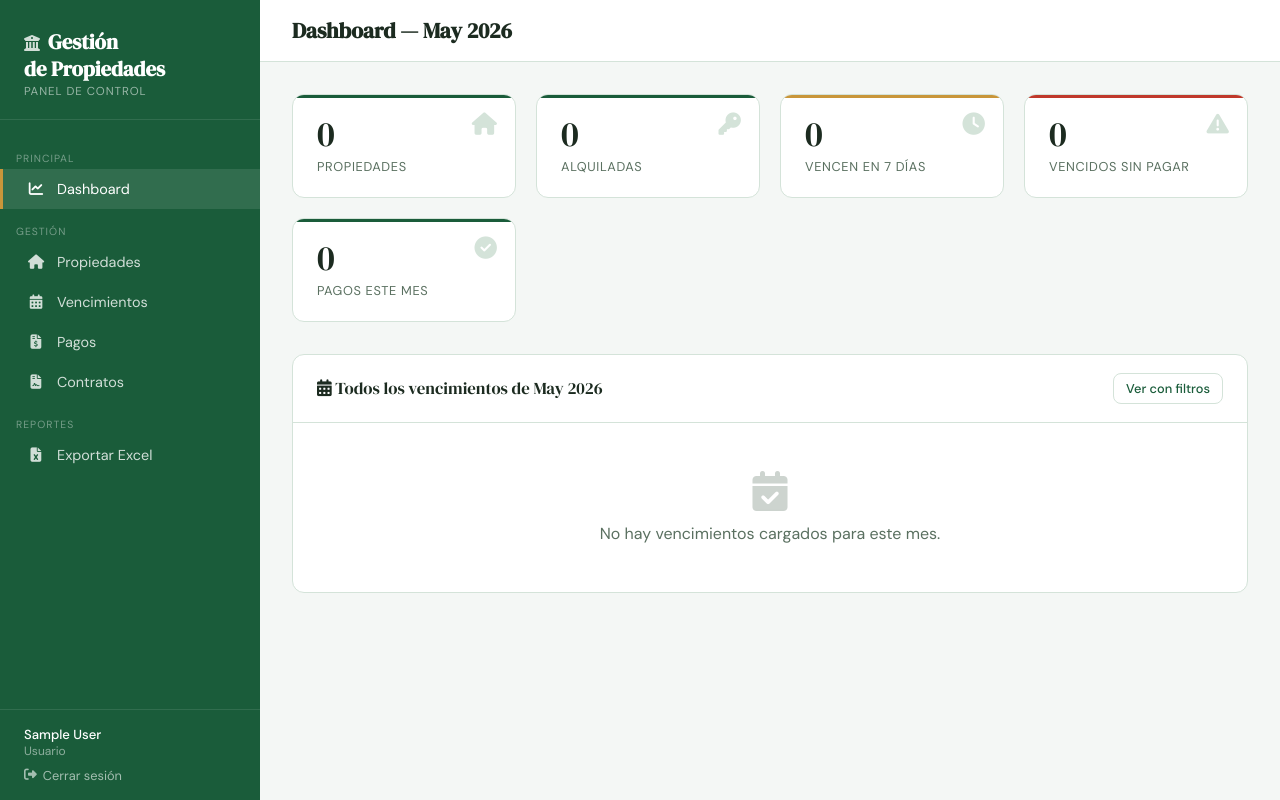
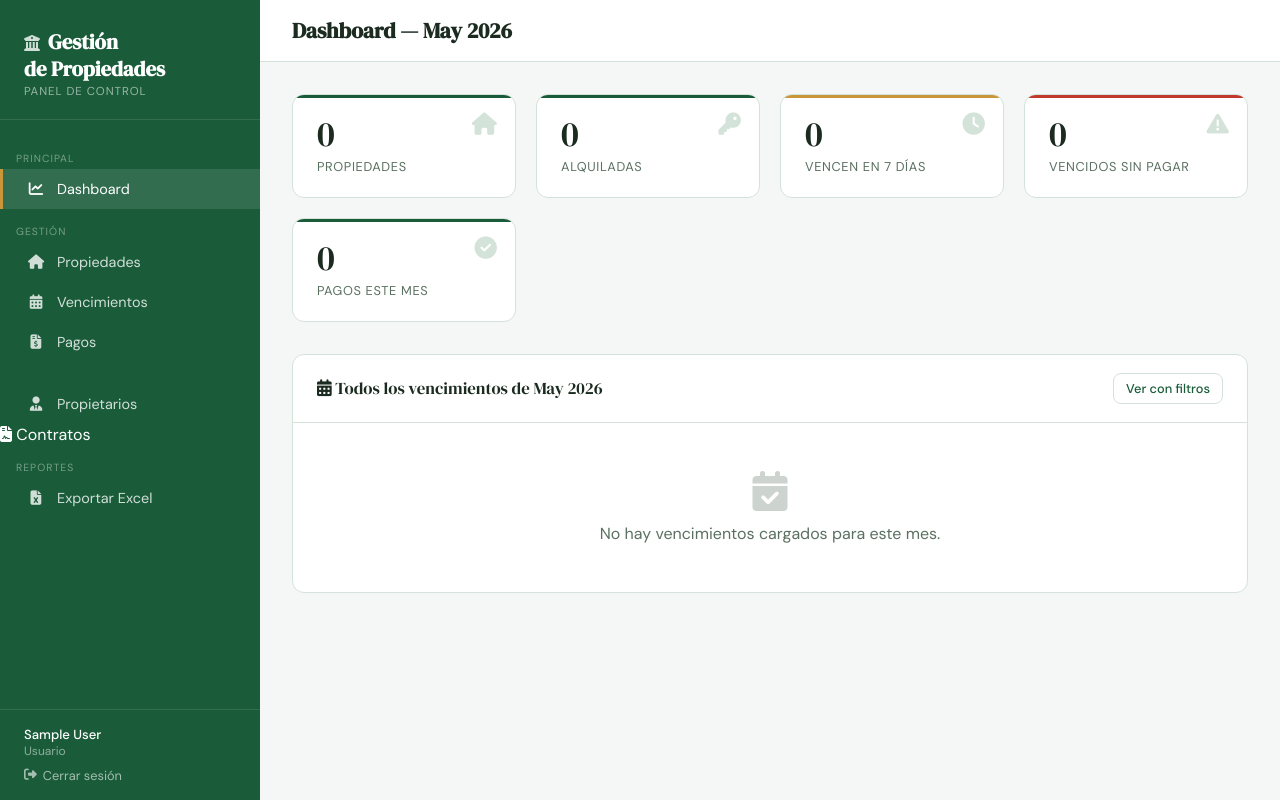
Before and after one commit to noroestenutricionsrl-coder/propiedades-app, a Django app: page / in a window 1280 px wide. Run offline with Django 5.2, Linux system fonts and the light colour scheme; the visitor is signed in with stand-in values (Sample User, id 1); data that the repository does not hold is empty.

Commit message:
agregar propietarios al menu

```diff
--- a/templates/core/base.html
+++ b/templates/core/base.html
@@ -335,6 +335,9 @@ tr:hover td { background: #fafcfb; }
       <i class="fa-solid fa-file-invoice-dollar"></i> Pagos
     </a>
     <a href="#" class="nav-item">
+ <a href="{% url 'propietarios_lista' %}" class="nav-item">
+      <i class="fa-solid fa-user-tie"></i> Propietarios
+    </a>
       <i class="fa-solid fa-file-contract"></i> Contratos
     </a>
     <div class="nav-section">Reportes</div>
```
